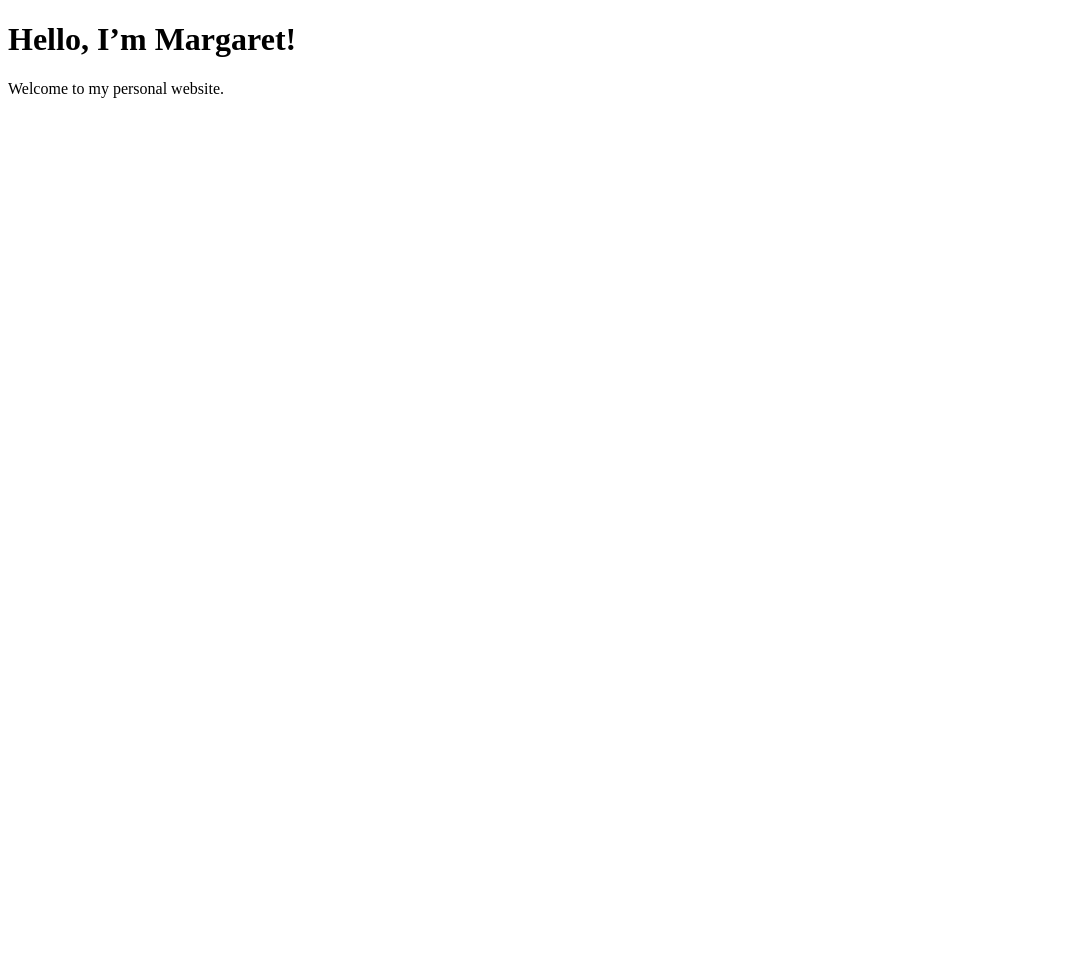
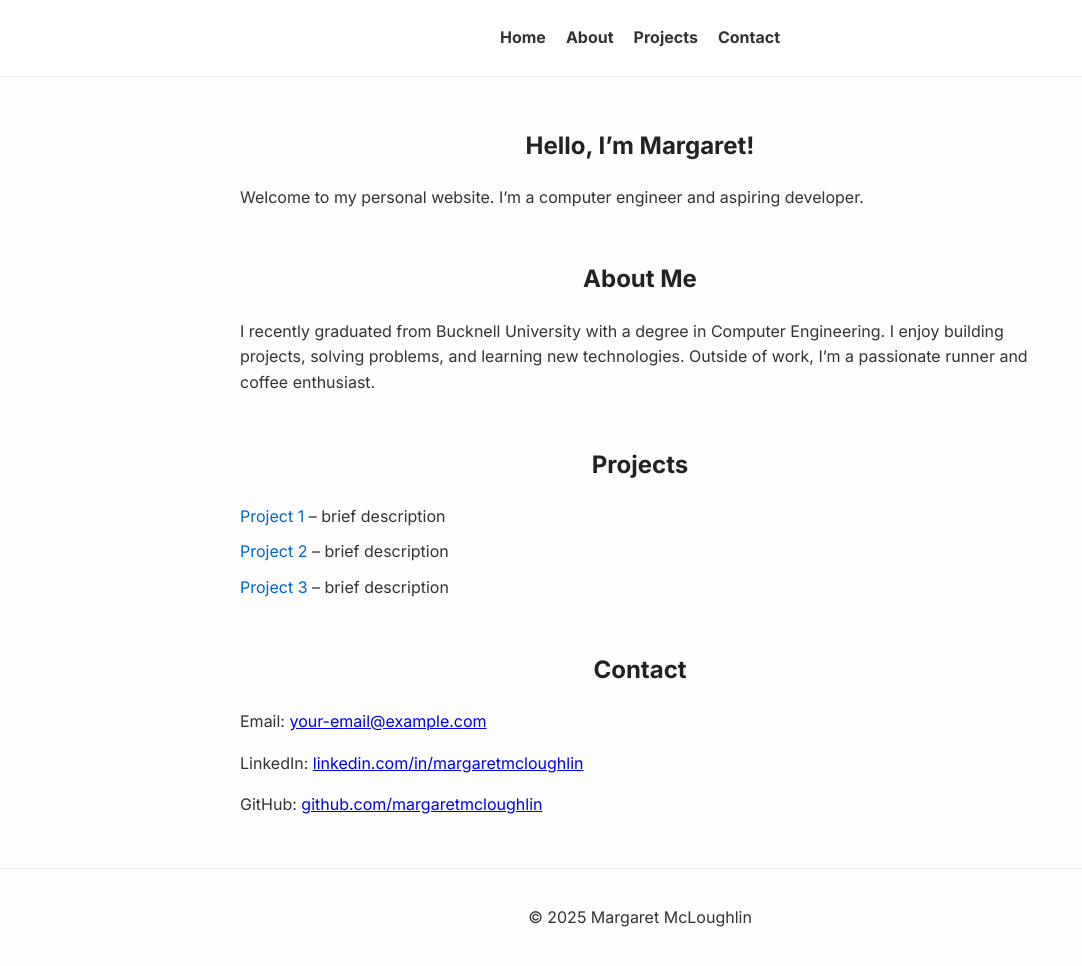
Before and after one commit to margaretmcloughlin/margaretmcloughlin.github.io, a plain HTML site: page index.html in a window 1280 px wide. Shown: the whole page, without its empty margins (0-1082 px from the left). Before the commit the page ends 800 px from the top, so only its background shows below. Drawn offline with Linux system fonts and the light colour scheme.

Commit message:
Add starter template

```diff
--- a/index.html
+++ b/index.html
@@ -2,10 +2,51 @@
 <html lang="en">
 <head>
   <meta charset="UTF-8">
+  <meta name="viewport" content="width=device-width, initial-scale=1.0">
   <title>Margaret McLoughlin</title>
+  <link rel="stylesheet" href="style.css">
+  <link href="https://fonts.googleapis.com/css2?family=Inter:wght@400;700&display=swap" rel="stylesheet">
 </head>
 <body>
-  <h1>Hello, I’m Margaret!</h1>
-  <p>Welcome to my personal website.</p>
+  <header>
+    <nav>
+      <ul>
+        <li><a href="#home">Home</a></li>
+        <li><a href="#about">About</a></li>
+        <li><a href="#projects">Projects</a></li>
+        <li><a href="#contact">Contact</a></li>
+      </ul>
+    </nav>
+  </header>
+
+  <section id="home">
+    <h1>Hello, I’m Margaret!</h1>
+    <p>Welcome to my personal website. I’m a computer engineer and aspiring developer.</p>
+  </section>
+
+  <section id="about">
+    <h2>About Me</h2>
+    <p>I recently graduated from Bucknell University with a degree in Computer Engineering. I enjoy building projects, solving problems, and learning new technologies. Outside of work, I’m a passionate runner and coffee enthusiast.</p>
+  </section>
+
+  <section id="projects">
+    <h2>Projects</h2>
+    <ul>
+      <li><a href="https://github.com/margaretmcloughlin/project1" target="_blank">Project 1</a> – brief description</li>
+      <li><a href="https://github.com/margaretmcloughlin/project2" target="_blank">Project 2</a> – brief description</li>
+      <li><a href="https://github.com/margaretmcloughlin/project3" target="_blank">Project 3</a> – brief description</li>
+    </ul>
+  </section>
+
+  <section id="contact">
+    <h2>Contact</h2>
+    <p>Email: <a href="mailto:your-email@example.com">your-email@example.com</a></p>
+    <p>LinkedIn: <a href="https://www.linkedin.com/in/margaretmcloughlin/" target="_blank">linkedin.com/in/margaretmcloughlin</a></p>
+    <p>GitHub: <a href="https://github.com/margaretmcloughlin" target="_blank">github.com/margaretmcloughlin</a></p>
+  </section>
+
+  <footer>
+    <p>&copy; 2025 Margaret McLoughlin</p>
+  </footer>
 </body>
 </html>
--- /dev/null
+++ b/style.css
@@ -0,0 +1,68 @@
+/* Base styles */
+body {
+  font-family: 'Inter', sans-serif;
+  margin: 0;
+  padding: 0;
+  line-height: 1.6;
+  color: #333;
+  background-color: #fdfdfd;
+}
+
+header {
+  background-color: #ffffff;
+  padding: 15px 30px;
+  position: sticky;
+  top: 0;
+  border-bottom: 1px solid #eee;
+}
+
+nav ul {
+  list-style: none;
+  display: flex;
+  justify-content: center;
+  gap: 20px;
+  padding: 0;
+  margin: 0;
+}
+
+nav ul li a {
+  text-decoration: none;
+  color: #333;
+  font-weight: 600;
+}
+
+section {
+  max-width: 800px;
+  margin: 50px auto;
+  padding: 0 20px;
+}
+
+h1, h2 {
+  text-align: center;
+  color: #222;
+}
+
+ul {
+  list-style: none;
+  padding: 0;
+}
+
+ul li {
+  margin: 10px 0;
+}
+
+ul li a {
+  color: #0066cc;
+  text-decoration: none;
+}
+
+ul li a:hover {
+  text-decoration: underline;
+}
+
+footer {
+  text-align: center;
+  padding: 20px;
+  border-top: 1px solid #eee;
+  margin-top: 50px;
+}
```
